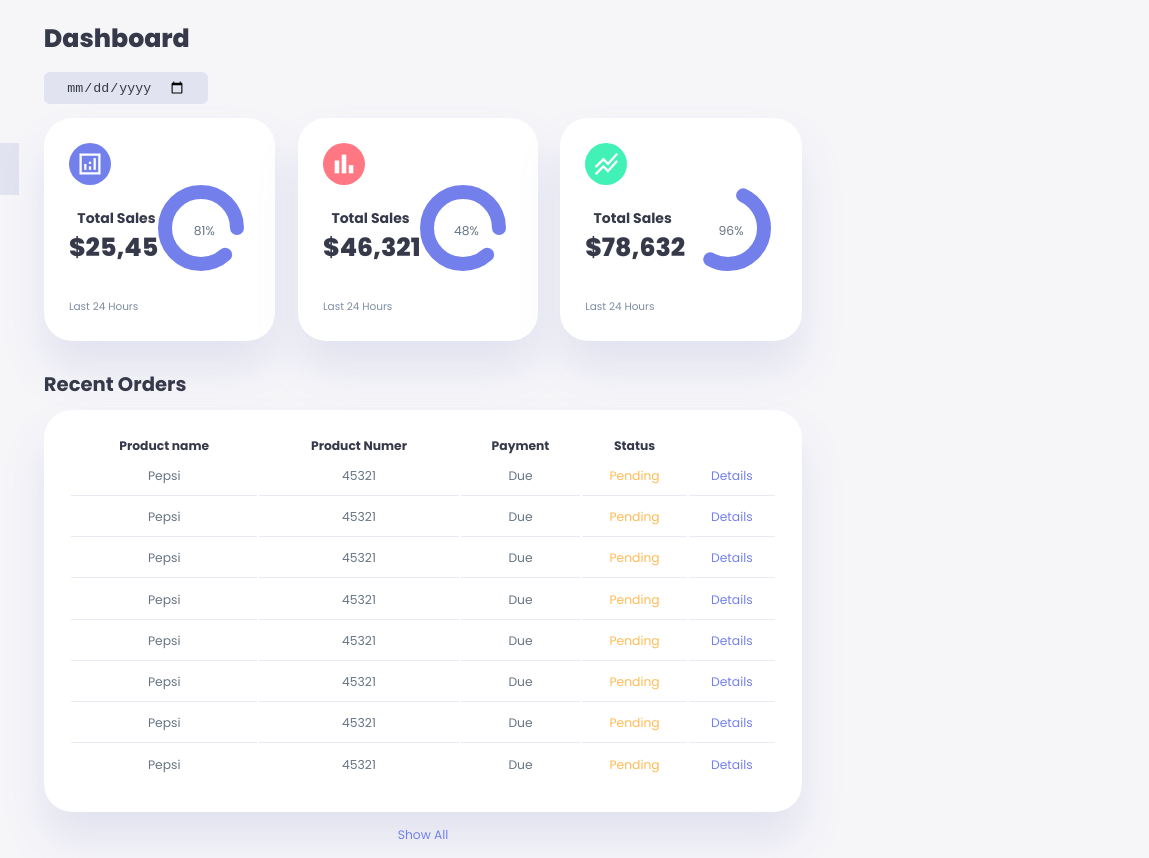
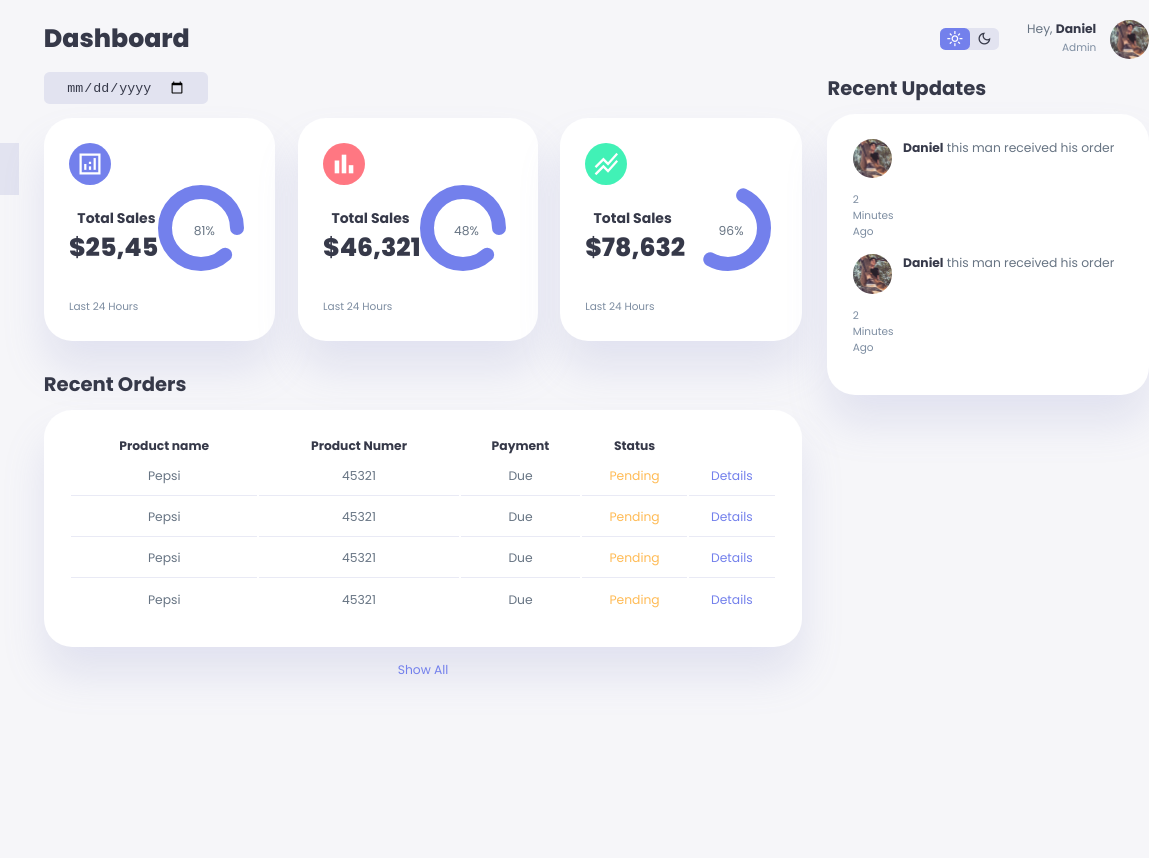
Before and after one commit to DanielParrillas/Dashboard-1, a plain HTML site: page docs/index.html in a window 1280 px wide. Shown: the full height of the page, 203-1352 px from the left, 1149 px wide, since content can reach past the window. After the commit the page ends 800 px from the top, so only its background shows below. Drawn offline with nearby package versions, Linux system fonts and the light colour scheme.

Commit message:
it s working on section of updates

```diff
--- a/docs/css/sass/_main.scss
+++ b/docs/css/sass/_main.scss
@@ -96,28 +96,38 @@ main {
 
             circle {
                 fill: none;
+                transform: translate(5px, 5px);
                 stroke: $color-primary;
-                stroke-width: 14;
-                stroke-linecap: round;
-                transform: translate(5px, 5px);
-                stroke-dasharray: 110;
-                stroke-dashoffset: 92;
+
+                stroke: {
+                    width: 14;
+                    linecap: round;
+                    dasharray: 110;
+                    dashoffset: 92;
+                }
             }
         }
 
         .sales svg circle {
-            stroke-dasharray: 200;
-            stroke-dashoffset: -30;
+            stroke: {
+                dasharray: 200;
+                dashoffset: -30;
+            }
         }
 
         .expenses svg circle {
-            stroke-dasharray: 200;
-            stroke-dashoffset: -30;
+            stroke: {
+                dasharray: 200;
+                dashoffset: -30;
+            }
         }
 
         .income svg circle {
-            stroke-dasharray: 110;
-            stroke-dashoffset: 35;
+            stroke: {
+                dasharray: 110;
+                dashoffset: 35;
+            }
+
             // End of Styles of circles
         }
 
--- /dev/null
+++ b/docs/css/sass/_rigth-section.scss
@@ -0,0 +1,81 @@
+//* ----------------  RIGHT SECTION ----------------
+
+.rigth {
+    margin-top: 1.4rem;
+
+    .top {
+        display: flex;
+        justify-content: end;
+        align-items: center;
+        gap: 2rem;
+        //background-color: $color-test-1;
+
+        #menu-btn {
+            display: none;
+        }
+
+        .profile {
+            display: flex;
+            gap: 1rem;
+            text-align: right;
+        }
+
+        //End of top
+    }
+
+    .theme-toggler {
+        background-color: $color-light;
+        justify-content: space-between;
+        align-items: center;
+        height: 1.6rem;
+        width: 4.2rem;
+        cursor: pointer;
+        border-radius: $border-radius-1;
+        display: flex;
+
+        span {
+            font-size: 1.2rem;
+            width: 50%;
+            height: 100%;
+            text-align: center;
+            display: flex;
+            align-items: center;
+            justify-content: center;
+
+            &.active {
+                background-color: $color-primary;
+                color: $color-white;
+                border-radius: $border-radius-1;
+            }
+        }
+
+        //End of theme-toggler
+    }
+
+    .recent-updates {
+        margin-top: 1rem;
+
+        h2 {
+            margin-bottom: 0.8rem;
+        }
+
+        .updates {
+            background-color: $color-white;
+            padding: $card-padding;
+            border-radius: $card-border-radius;
+            box-shadow: $box-shadow;
+            transition: $transition-1;
+
+            &:hover {
+                box-shadow: none;
+            }
+
+            .update {
+                display: grid;
+                grid-template-columns: 2.6rem auto;
+                gap: 1rem;
+                margin-bottom: 1rem;
+            }
+        }
+    }
+}
--- a/docs/css/styles.scss
+++ b/docs/css/styles.scss
@@ -2,6 +2,7 @@
 
 //* Google Font
 @import url('https://fonts.googleapis.com/css2?family=Poppins:wght@300;400;500;600;700;800&display=swap');
+
 //* Local
 @import "./sass/_config.scss";
 
@@ -52,3 +53,4 @@ img {
 @import "sass/text";
 @import "sass/aside";
 @import "sass/main";
+@import "sass/rigth-section";
--- a/docs/index.html
+++ b/docs/index.html
@@ -194,34 +194,6 @@
                                 <td class="warning">Pending</td>
                                 <td class="primary">Details</td>
                             </tr>
-                            <tr>
-                                <td>Pepsi</td>
-                                <td>45321</td>
-                                <td>Due</td>
-                                <td class="warning">Pending</td>
-                                <td class="primary">Details</td>
-                            </tr>
-                            <tr>
-                                <td>Pepsi</td>
-                                <td>45321</td>
-                                <td>Due</td>
-                                <td class="warning">Pending</td>
-                                <td class="primary">Details</td>
-                            </tr>
-                            <tr>
-                                <td>Pepsi</td>
-                                <td>45321</td>
-                                <td>Due</td>
-                                <td class="warning">Pending</td>
-                                <td class="primary">Details</td>
-                            </tr>
-                            <tr>
-                                <td>Pepsi</td>
-                                <td>45321</td>
-                                <td>Due</td>
-                                <td class="warning">Pending</td>
-                                <td class="primary">Details</td>
-                            </tr>
                         </tbody>
                     </table>
                     <!-- End of Table -->
@@ -230,12 +202,70 @@
                 <!-- ---------------- End of Orders ---------------- -->
             </main>
             <!--? ---------------- END OF MAIN ----------------  -->
+            <!--todo: ---------------- RIGHT SECTION ---------------- -->
+            <section class="rigth">
+                <div class="top">
+                    <button id="menu-btn">
+                        <span class="material-symbols-sharp"> menu </span>
+                    </button>
+                    <div class="theme-toggler">
+                        <span class="material-symbols-sharp active">
+                            light_mode
+                        </span>
+                        <span class="material-symbols-sharp"> dark_mode </span>
+                    </div>
+                    <div class="profile">
+                        <div class="info">
+                            <p>Hey, <b>Daniel</b></p>
+                            <small class="text-muted">Admin</small>
+                        </div>
+                        <div class="profile-photo">
+                            <img src="img/profile.jpg" alt="profile-photo" />
+                        </div>
+                    </div>
+                </div>
+                <!-- End of Top -->
+                <div class="recent-updates">
+                    <h2>Recent Updates</h2>
+                    <div class="updates">
+                        <div class="update">
+                            <div class="profile-photo">
+                                <img
+                                    src="img/profile.jpg"
+                                    alt="profile photo of update"
+                                />
+                            </div>
+                            <div class="message">
+                                <p><b>Daniel</b> this man received his order</p>
+                            </div>
+                            <small class="text-muted">2 Minutes Ago</small>
+                        </div>
+                        <div class="update">
+                            <div class="profile-photo">
+                                <img
+                                    src="img/profile.jpg"
+                                    alt="profile photo of update"
+                                />
+                            </div>
+                            <div class="message">
+                                <p><b>Daniel</b> this man received his order</p>
+                            </div>
+                            <small class="text-muted">2 Minutes Ago</small>
+                        </div>
+                    </div>
+                    <!-- End of Updates -->
+                </div>
+                <!-- End of Recent Updates -->
+            </section>
+            <!--? ---------------- END OF RIGHT SECTION ----------------  -->
         </div>
-        <!--todo: Scripts -->
+        <!--? ---------------- END OF CONTAINER ----------------  -->
+        <!--todo: ---------------- SCRIPTS ---------------- -->
         <!--* Font Awesome -->
         <script
             src="https://kit.fontawesome.com/f328a46b05.js"
             crossorigin="anonymous"
         ></script>
+        <!--? ---------------- END OF SCRIPTS ----------------  -->
     </body>
 </html>
```
Also changed, not shown: docs/css/styles.css, docs/img/profile.jpg (added).
